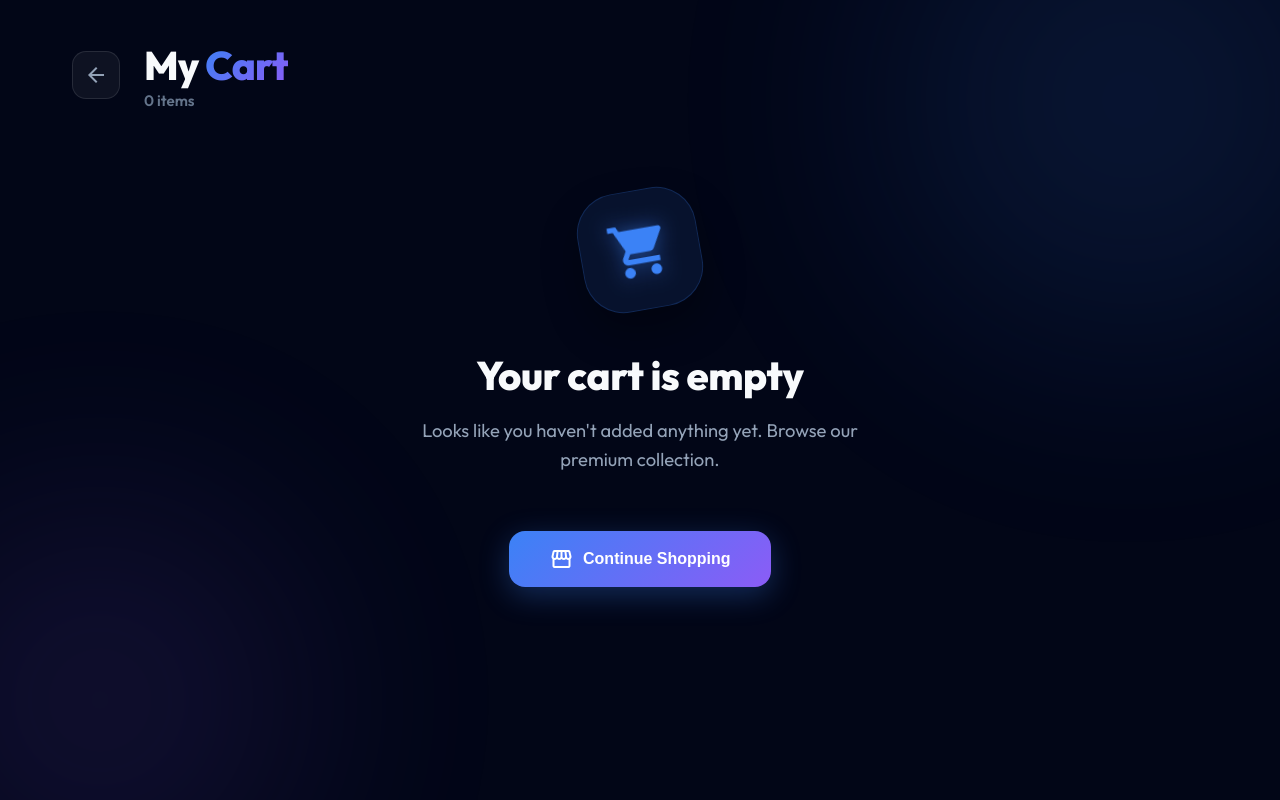
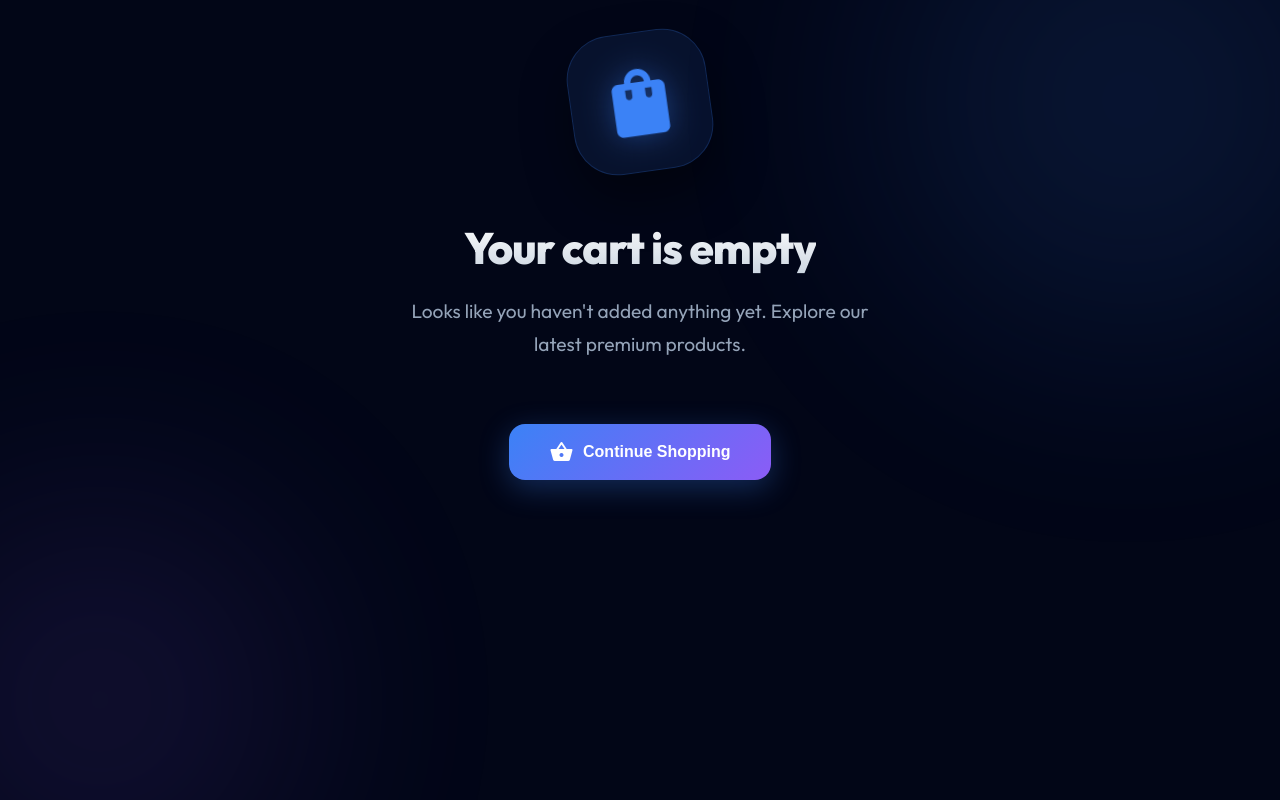
Before and after one commit to iamvenish/E-commereceProduct-Client, an Angular app: page /E-commereceProduct-Client/product/cart in a window 1280 px wide. Built offline with nearby package versions, Linux system fonts and the light colour scheme; sample sign-in values are in the browser's storage.

Commit message:
Design better

```diff
--- a/src/app/modules/products/pages/cart/cart.html
+++ b/src/app/modules/products/pages/cart/cart.html
@@ -3,6 +3,7 @@
     <div class="bg-orb orb-2"></div>
 
     <div class="cart-container">
+        @if (cartItems().length > 0) {
         <!-- Header -->
         <div class="cart-header">
             <button class="btn-back" (click)="goBack()">
@@ -13,19 +14,22 @@
                 <span class="item-count">{{ totalCount() }} item{{ totalCount() !== 1 ? 's' : '' }}</span>
             </div>
         </div>
+        }
 
         <!-- Empty State -->
         @if (cartItems().length === 0) {
+        <div class="empty-cart-wrapper">
             <div class="empty-cart">
                 <div class="empty-icon">
-                <span class="material-icons">shopping_cart</span>
+                    <span class="material-icons">shopping_bag</span>
                 </div>
                 <h2>Your cart is empty</h2>
-            <p>Looks like you haven't added anything yet. Browse our premium collection.</p>
+                <p>Looks like you haven't added anything yet. Explore our latest premium products.</p>
                 <button class="btn-shop" (click)="goBack()">
-                <span class="material-icons">storefront</span>
+                    <span class="material-icons">shopping_basket</span>
                     Continue Shopping
                 </button>
+            </div>
         </div>
         }
 
--- a/src/app/modules/products/pages/cart/cart.scss
+++ b/src/app/modules/products/pages/cart/cart.scss
@@ -41,12 +41,13 @@ $primary-gradient: linear-gradient(135deg, #3b82f6 0%, #8b5cf6 100%);
 .cart-container {
     position: relative;
     z-index: 1;
-    max-width: 1200px;
+    max-width: 1400px;
     margin: 0 auto;
-    padding: 2.5rem 2rem;
+    padding: 2rem;
     flex: 1;
     display: flex;
     flex-direction: column;
+    width: 100%;
 }
 
 // ── Header ───────────────────────────────────────────────
@@ -101,54 +102,68 @@ $primary-gradient: linear-gradient(135deg, #3b82f6 0%, #8b5cf6 100%);
 }
 
 // ── Empty State ───────────────────────────────────────────
+.empty-cart-wrapper {
+    flex: 1;
+    display: flex;
+    align-items: center;
+    justify-content: center;
+    width: 100%;
+    margin: auto;
+}
+
 .empty-cart {
-    flex: 1;
     display: flex;
     flex-direction: column;
     align-items: center;
     justify-content: center;
     text-align: center;
-    padding: 2rem 0 6rem;
+    padding: 0;
     animation: slideUp 0.8s cubic-bezier(0.16, 1, 0.3, 1);
+    max-width: 500px;
 
     .empty-icon {
-        width: 120px;
-        height: 120px;
-        margin-bottom: 2.5rem;
+        width: 140px;
+        height: 140px;
+        margin-bottom: 3rem;
         background: rgba(59, 130, 246, 0.1);
         border: 1px solid rgba(59, 130, 246, 0.2);
-        border-radius: 40px;
+        border-radius: 44px;
         display: flex;
         align-items: center;
         justify-content: center;
-        transform: rotate(-10deg);
-        box-shadow: 0 20px 40px rgba(0, 0, 0, 0.3);
-        transition: transform 0.3s ease;
+        transform: rotate(-8deg);
+        box-shadow: 0 25px 50px rgba(0, 0, 0, 0.4);
+        transition: all 0.4s cubic-bezier(0.175, 0.885, 0.32, 1.275);
 
         &:hover {
             transform: rotate(0deg) scale(1.1);
+            background: rgba(59, 130, 246, 0.15);
+            border-color: rgba(59, 130, 246, 0.4);
         }
 
         .material-icons {
-            font-size: 4rem;
+            font-size: 5rem;
             color: #3b82f6;
-            filter: drop-shadow(0 0 10px rgba(59, 130, 246, 0.5));
+            filter: drop-shadow(0 0 15px rgba(59, 130, 246, 0.4));
         }
     }
 
     h2 {
-        font-size: 2.5rem;
+        font-size: 2.75rem;
         font-weight: 800;
-        margin-bottom: 1rem;
-        letter-spacing: -0.01em;
+        margin-bottom: 1.25rem;
+        letter-spacing: -0.02em;
+        background: linear-gradient(180deg, #fff 0%, #cbd5e1 100%);
+        -webkit-background-clip: text;
+        background-clip: text;
+        -webkit-text-fill-color: transparent;
     }
 
     p {
         color: #94a3b8;
-        font-size: 1.15rem;
-        margin-bottom: 3.5rem;
-        max-width: 450px;
-        line-height: 1.6;
+        font-size: 1.2rem;
+        margin-bottom: 4rem;
+        line-height: 1.7;
     }
 }
 
```
Lines whose indentation alone changed are shown as unchanged.
